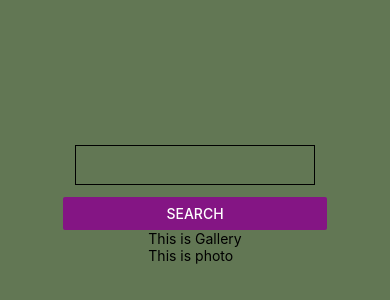
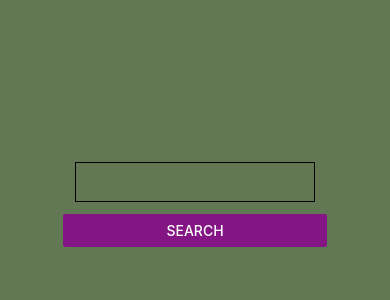
Before and after one commit to DLeibner/flickr-react-native-expo, a React Native app: screen / in a window 390 px wide. Shown: the part 224-524 px from the top of the page. Built offline with nearby package versions, Linux system fonts and the light colour scheme.

Commit message:
Set photos state when future is ready and conditionally display of loading component

```diff
--- a/src/api/flickr.ts
+++ b/src/api/flickr.ts
@@ -32,15 +32,15 @@ const searchFlickr = (apiKey: string, searchText: string, pageNum: string) : any
     .then(response => response.json())
     .then(data => {
       // get an array of image-url
+      let res: string[] = [];
       if (data.photos) {
         console.log('This is data', data);
-        data.photos.photo.map((photo : any) => getFlickrImageURL(photo, 'q'))
+        res = data.photos.photo.map((photo : any) => getFlickrImageURL(photo, 'q'))
       } else {
         alert(data.message);
-        data = [];
       }
+      resolve(res);
     })
-    .then(data => resolve(data))
     .catch(err => reject(err));
   }));
 };
--- a/src/components/Gallery.tsx
+++ b/src/components/Gallery.tsx
@@ -1,12 +1,17 @@
 import React from 'react';
-import { View, Text } from 'react-native';
+import { View, Text, FlatList } from 'react-native';
 import Photo from './Photo';
 
 function Gallery( {photos} ) {
   return (
     <View>
-      <Text> This is Gallery </Text>
-      <Photo> </Photo>
+      <FlatList
+        data={photos}
+        renderItem={Photo}
+        keyExtractor={(item) => item.id}
+        // ItemSeparatorComponent= {Separator}
+        // ListHeaderComponent={Separator}
+      />
     </View>
   );
 }
--- a/src/components/Home.tsx
+++ b/src/components/Home.tsx
@@ -1,15 +1,18 @@
 import React from 'react';
 import { StyleSheet, Text, View } from 'react-native';
 import Gallery from './Gallery';
+import Loading from './Loading';
 import Search from './Search';
 
 const Home = () => {
   // todo state for array of flickr images
   const [photos, setPhotos] = React.useState([]);
+  const [loading, setLoading] = React.useState(false);
 
   return (
     <View style={styles.container}>
-      <Search setPhotos={setPhotos} />
+      <Search setPhotos = {setPhotos} setLoading = {setLoading} />
+      { loading && <Loading /> }
       <Gallery photos={photos} />
     </View>
   );
--- /dev/null
+++ b/src/components/Loading.tsx
@@ -0,0 +1,12 @@
+import React from 'react';
+import { View } from 'react-native';
+
+function Loading(props) {
+  return (
+    <View>
+      Loading ...
+    </View>
+  );
+}
+
+export default Loading;
--- a/src/components/Photo.tsx
+++ b/src/components/Photo.tsx
@@ -1,10 +1,15 @@
 import React from 'react';
-import { View, Text } from 'react-native';
+import { View, Text, Pressable } from 'react-native';
 
-function Photo(props) {
+function Photo({ item }) {
   return (
     <View>
-      <Text> This is photo </Text>
+      <Pressable>
+        {/* <Image
+          source={{uri: item.uri}}
+          style={styles.image}
+        /> */}
+    </Pressable>
 
     </View>
   );
--- a/src/components/Search.tsx
+++ b/src/components/Search.tsx
@@ -3,17 +3,23 @@ import { View, Text, TextInput, StyleSheet, Button } from 'react-native';
 import searchFlickr from '../api/flickr';
 import { API_KEY } from '@env';
 
-function Search( {setPhotos} ) {
+function Search( {setPhotos, setLoading} ) {
   const [text, onChangeText] = React.useState("");
 
   const searchAndSetPhotos = () => {
-    let data = searchFlickr(API_KEY, text, "1");
-    if (Array.isArray(data)) {
-      setPhotos(data);
-    } else {
-      setPhotos([]);
-      alert(data);
-    }
+    setLoading(true);
+    let dataPromise = searchFlickr(API_KEY, text, "1");
+    dataPromise.then((data: any) => {
+      if (Array.isArray(data)) {
+        setPhotos(data);
+        console.log("data is array:", data);
+      } else {
+        setPhotos([]);
+        console.log("data is NOT array:", data);
+      }
+
+      setLoading(false);
+    });
   }
 
   return (
```
